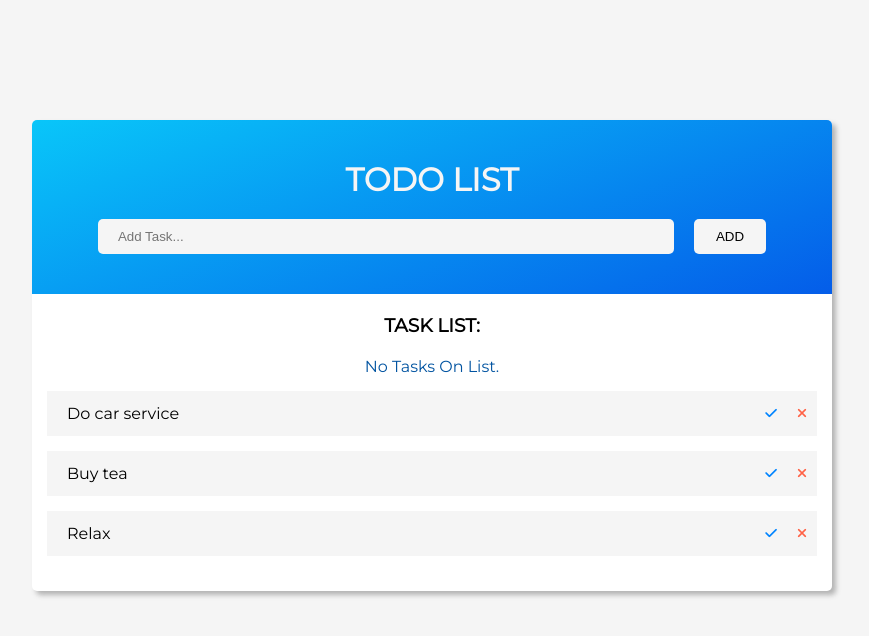
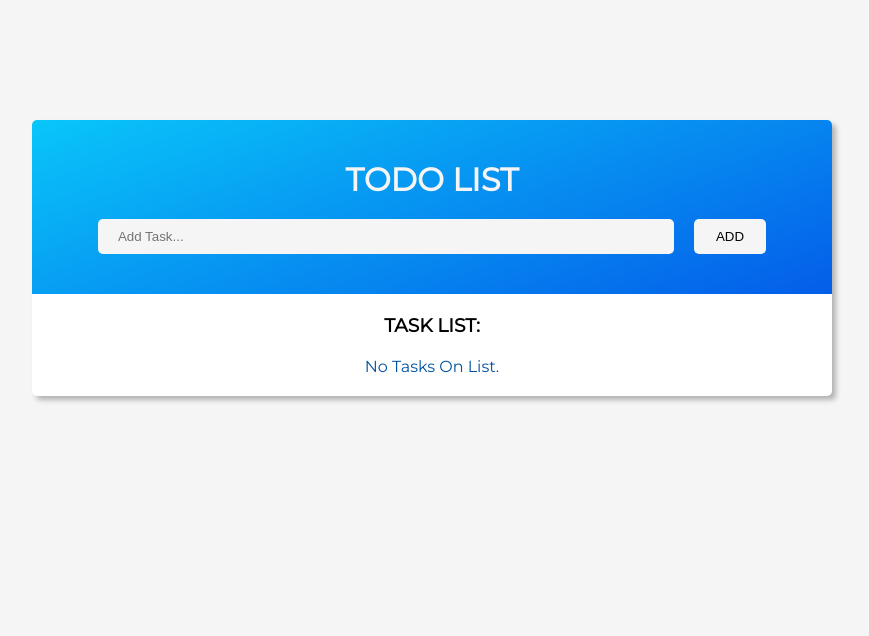
Before and after one commit to greg19850/to-do-app-final, a React (Create React App) app: page / in a window 1280 px wide. Shown: the top 636 px of the page, without its empty margins (208-1077 px from the left). Built offline with nearby package versions, Linux system fonts and the light colour scheme.

Commit message:
dummy tasks removed

```diff
--- a/src/components/App.js
+++ b/src/components/App.js
@@ -12,24 +12,24 @@ class App extends Component {
 
   state = {
     tasks: [
-      {
-        id: 1,
-        text: 'Do car service',
-        active: true,
-        edit: false,
-      },
-      {
-        id: 2,
-        text: 'Buy tea',
-        active: true,
-        edit: false,
-      },
-      {
-        id: 3,
-        text: 'Relax',
-        active: true,
-        edit: false,
-      },
+      // {
+      //   id: 1,
+      //   text: 'Do car service',
+      //   active: true,
+      //   edit: false,
+      // },
+      // {
+      //   id: 2,
+      //   text: 'Buy tea',
+      //   active: true,
+      //   edit: false,
+      // },
+      // {
+      //   id: 3,
+      //   text: 'Relax',
+      //   active: true,
+      //   edit: false,
+      // },
     ],
     message: "No Tasks On List.",
     popupDisplay: "none",
```
